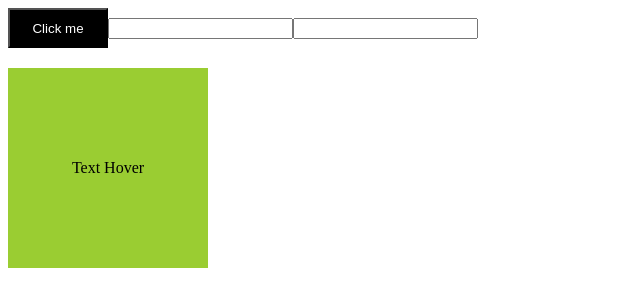
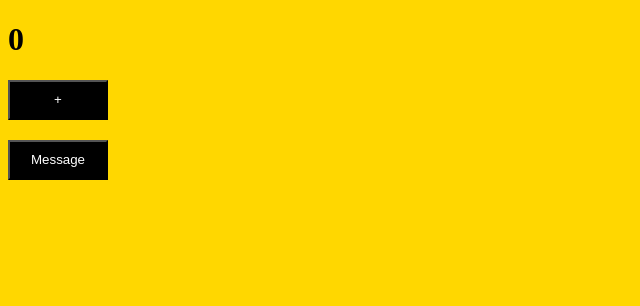
Before and after one commit to VimarshaaVJain/Angular-newV21, an Angular app: page / in a window 1280 px wide. Shown: the top 306 px of the page, without its empty margins (0-640 px from the left). Built offline with nearby package versions, Linux system fonts and the light colour scheme.

Commit message:
basics and use of effect

```diff
--- a/src/app/app.html
+++ b/src/app/app.html
@@ -1,16 +1,17 @@
-<!-- <h1>{{name}}</h1> -->
-<!-- <p>{{name}}</p>
-<app-events></app-events> -->
-<!-- <app-login></app-login> -->
-<!-- <app=signin></app-signin> -->
-<!-- <h1>{{count}}</h1>
-<button (click)="handleClick()">Submit</button> -->
-
-<button (click)="onClick()">Click me</button>
-
-<input (input)="onInput($event)">
-
-<input (keyup)="onKeyUp($event)" (focus)="onFocus()" (blur)="onBlur()">
+<!-- @if (isDarkMode()){ -->
+<!-- <div style="background-color: black;"> -->
+<h1>{{count()}}</h1>
+<button (click)="inc()">+</button>
 
 
-<div (mouseover)="onMouse()" (mouseleave)="offMouse()" class="hover">Text Hover</div>
+<h2>{{msg()}}</h2>
+
+<button (click)="onClickMsg()">Message</button>
+
+<!-- </div> -->
+<!-- } @else {
+<div style="background-color: gold;">
+    <h1>{{count()}}</h1>
+    <button (click)="inc()">+</button>
+</div>
+} -->
--- a/src/app/app.ts
+++ b/src/app/app.ts
@@ -1,4 +1,4 @@
-import { Component, signal } from '@angular/core';
+import { Component, effect, signal } from '@angular/core';
 import { Login } from './login/login';
 import { SigninComponent } from './signin/signin';
 // import { RouterOutlet } from '@angular/router';
@@ -11,46 +11,45 @@ import { Events } from './events/events';
   styleUrl: './app.scss'
 })
 export class App {
-  value: string | number = "10"; //  if a variable has multiple datatype then, it is called union type
+  count = signal<number>(0);
+  isDarkMode = signal<boolean>(false);
+  msg = signal<string>("");
 
-  // name = 'RV Tutorials';
-  // name = 'Rohit';
-  // count = 0;
-  // handleClick() {
-  //   console.log("Submitted!!")
-  //   this.increament();
-  // }
+  constructor() {
+    effect(() => {
+      this.count();
+    });
 
-  // increament() {
-  //   this.count++;
-  // }
+    effect(() => {
+      if (this.isDarkMode()) {
+        document.body.style.backgroundColor = 'black';
+        document.body.style.color = 'gold';
 
-  onClick() {
-    alert('Clicked');
+      } else {
+        document.body.style.backgroundColor = 'gold';
+        document.body.style.color = 'black';
+
+      }
+    })
+
+    effect(() => {
+      if (this.msg()) {
+        setTimeout(() => {
+          alert(this.msg());
+          this.msg.set("");
+        }, 1000)
+
+      }
+    })
   }
 
-  onInput(event: any) {
-    console.log("Inside Input field", event.target.value);
+  inc() {
+    this.count.update((c) => c + 1);
+    this.isDarkMode.update((m) => !m);
+    // alert(this.count());
   }
 
-  onKeyUp(event: any) {
-    console.log("keyUp", event.target.value);
+  onClickMsg() {
+    this.msg.set("Temp Message!!");
   }
-
-  onBlur() {
-    console.log("blur Event");
-  }
-
-  onFocus() {
-    console.log("focus Event");
-  }
-
-  onMouse() {
-    console.log("Mouse enter");
-  }
-
-  offMouse() {
-    console.log("Mouse exit");
-  }
-
 }
```
